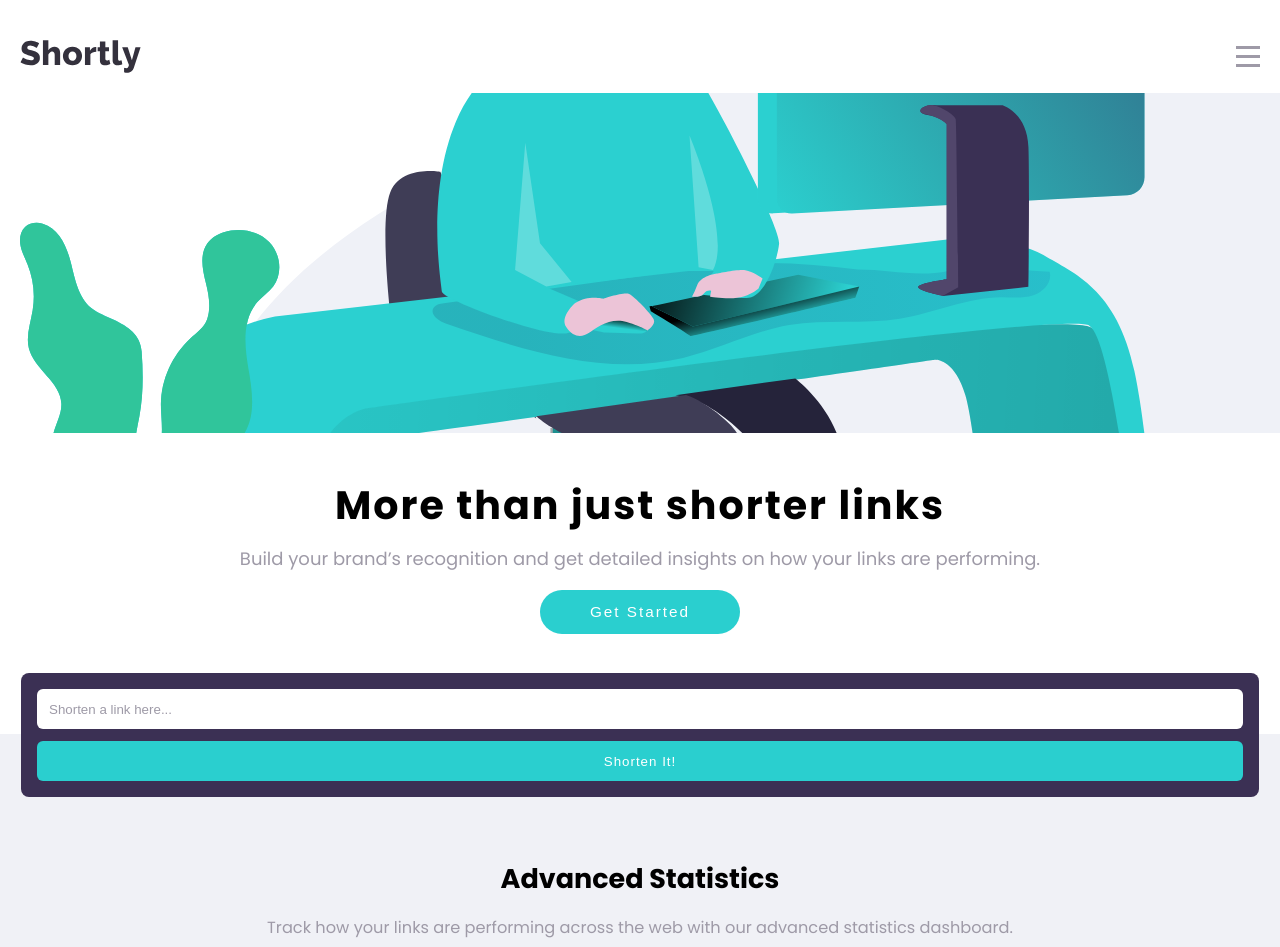
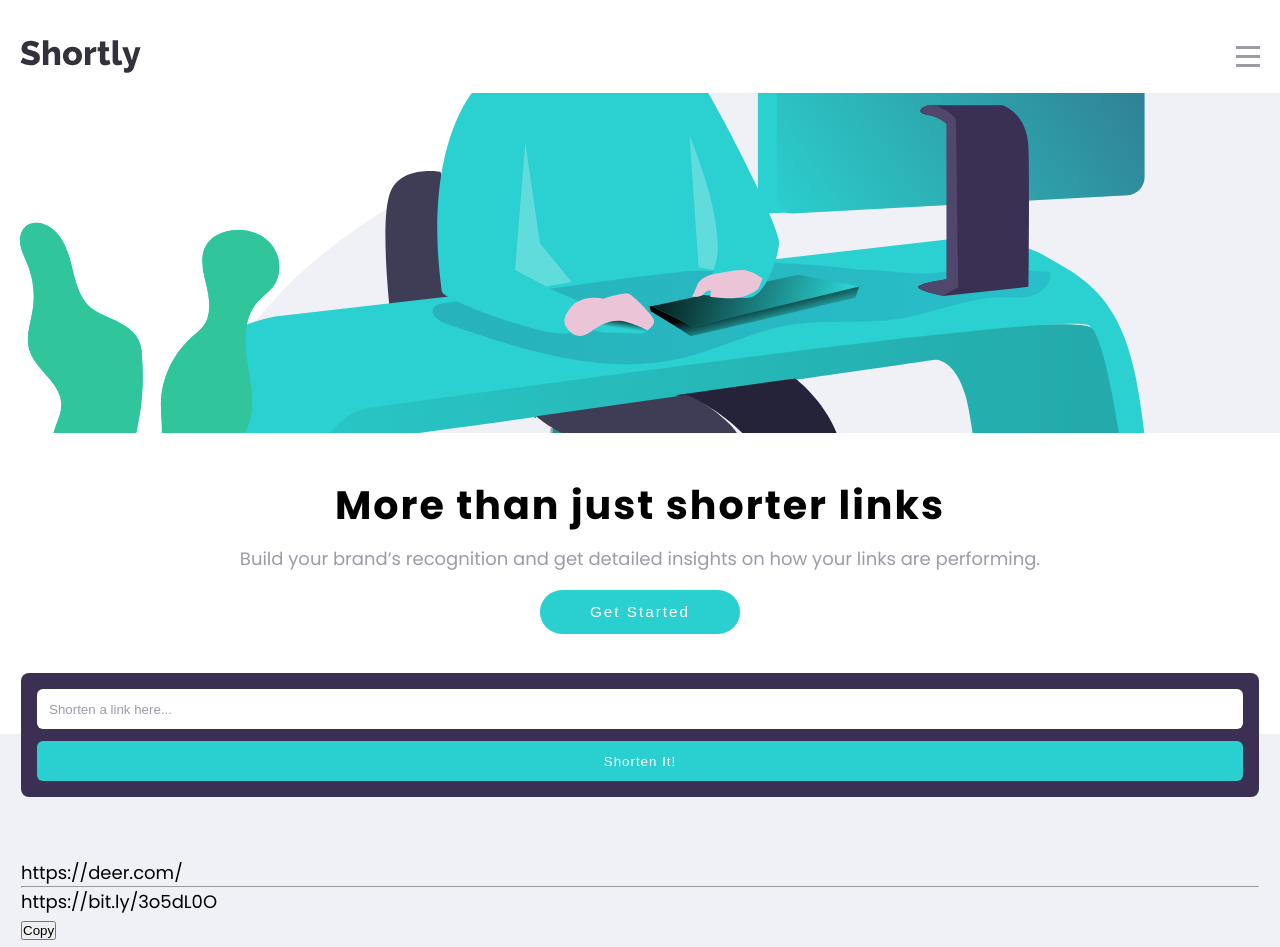
Before and after one commit to bmhan319/URL-Shortening, a React (Create React App) app: page / in a window 1280 px wide. Shown: the top 947 px of the page. Built offline with nearby package versions, Linux system fonts and the light colour scheme; no server answers.

Commit message:
created function to copy shortlink to clipboard

```diff
--- a/src/App.js
+++ b/src/App.js
@@ -62,13 +62,22 @@ class App extends Component {
     }
   }
 
+  copy = () => {
+    let shortLink = document.getElementById('shortLink').innerHTML
+    let dummy = document.createElement("textarea");
+    document.body.appendChild(dummy);
+    dummy.value = shortLink;
+    dummy.select();
+    document.execCommand("copy")
+    document.body.removeChild(dummy);
+  }
 
   render() {
     return (
       <div className="App">
         <Header menu={this.menu} />
         <IntroSection />
-        <StatsSection submitLink={this.submitLink}/>
+        <StatsSection copy={this.copy} state={this.state} submitLink={this.submitLink}/>
         <BoostSection />
         <Footer />
       </div>
--- a/src/components/BitlyContainer.js
+++ b/src/components/BitlyContainer.js
@@ -1,9 +1,12 @@
 import React from 'react'
 
-export default function BitlyContainer() {
+export default function BitlyContainer(props) {
   return (
     <div className="bitlyContainer">
-
+      <p id="longLink" className="linkText">{props.state.longLink}https://deer.com/</p>
+      <hr />
+      <p id="shortLink" className="linkText">{props.state.shortLink}https://bit.ly/3o5dL0O</p>
+      <button onClick={props.copy} className="copyButton">Copy</button>
     </div>
   )
 }
--- a/src/components/StatsSection.js
+++ b/src/components/StatsSection.js
@@ -6,7 +6,7 @@ export default function StatsSection(props) {
   return (
     <section className="sec2">
       <Form  submitLink={props.submitLink} />
-      <BitlyContainer />
+      <BitlyContainer copy={props.copy} state={props.state}/>
 
       <div className="stats-text-container">
         <h2 className="stats-title">Advanced Statistics</h2>
```
